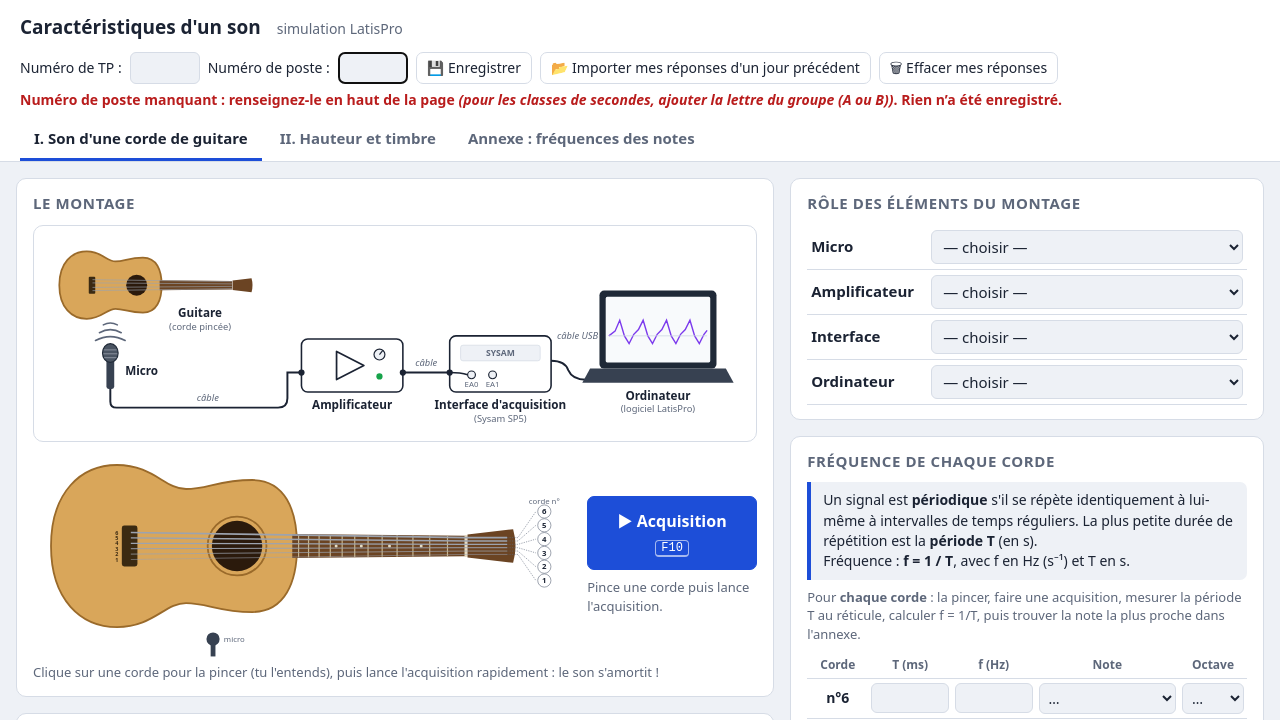
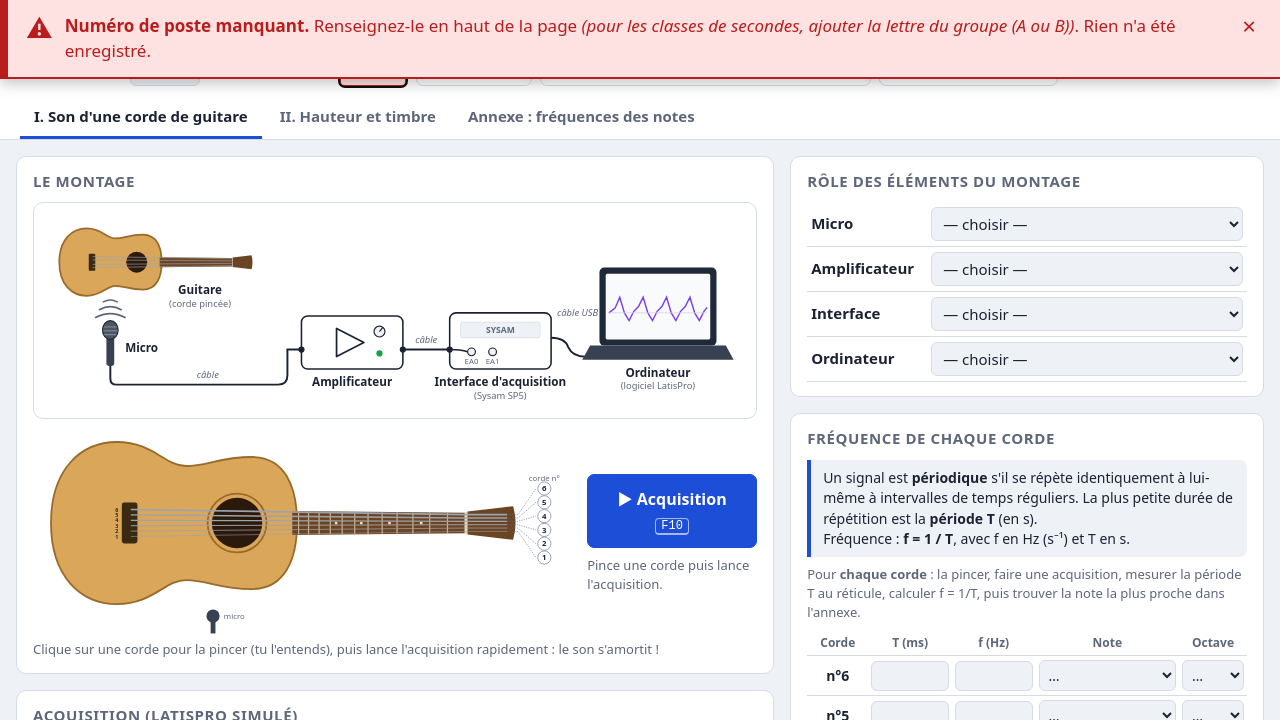
Before and after one commit to lucas202547/physique-chimie-loe-calmette, a plain HTML site: page tp-2nde/AE08_caracteristiques_son/index.html in a window 1280 px wide. Both pictures are taken after a click on the button "💾 Enregistrer". Shown: the top 720 px of the page. Drawn offline with Linux system fonts and the light colour scheme.

Commit message:
TP Caractéristiques d'un son : bandeau d'avertissement du numéro de poste

```diff
--- a/tp-2nde/AE08_caracteristiques_son/index.html
+++ b/tp-2nde/AE08_caracteristiques_son/index.html
@@ -112,9 +112,14 @@ table.notes tr:hover td{background:var(--okbg)}
 @media print{#instrTip,nav,.savebar button,.tools,button,#saveState{display:none!important}.page{display:block!important}section{break-inside:avoid}}
 header .savebar{margin-top:10px}
 .savebar input.court{width:5em;text-align:center}#saveState.warn{font-size:14px;font-weight:600;color:var(--bad)}
+#bandeau{position:fixed;top:0;left:0;right:0;z-index:9000;display:none;align-items:flex-start;gap:12px;padding:14px 18px;background:var(--badbg);color:var(--bad);border-bottom:2px solid var(--bad);border-left:8px solid var(--bad);font-size:17px;line-height:1.45;box-shadow:0 4px 14px rgba(0,0,0,.25)}
+#bandeau.on{display:flex}#bandeau .ico{font-size:26px;line-height:1.1}#bandeau .txt{flex:1}#bandeau b{font-weight:700}
+#bandeau button{border:none;background:transparent;color:inherit;font-size:24px;line-height:1;padding:0 6px;cursor:pointer}
+#poste.manquant{border:3px solid var(--bad);background:var(--badbg)}
 </style>
 </head>
 <body>
+<div id="bandeau" role="alert" aria-live="assertive"><span class="ico" aria-hidden="true">⚠</span><div class="txt"><b>Numéro de poste manquant.</b> Renseignez-le en haut de la page <i>(pour les classes de secondes, ajouter la lettre du groupe (A ou B))</i>. Rien n'a été enregistré.</div><button type="button" id="bandeauFermer" aria-label="Fermer l'avertissement">×</button></div>
 <header>
   <div class="t"><h1>Caractéristiques d'un son</h1><span>simulation LatisPro</span></div>
   <div class="savebar">
@@ -760,12 +765,16 @@ function setupSave() {
   const poste = document.getElementById('poste'), numTp = document.getElementById('num-tp');
   const say = (html, warn) => { st.className = warn ? 'warn' : ''; st.innerHTML = html; };
   // Numéro de poste : un nombre suivi éventuellement d'une lettre, 4 caractères maximum, en majuscules
-  poste.addEventListener('input', () => { poste.value = poste.value.toUpperCase().replace(/[^0-9A-Z]/g, '').match(/^(\d+[A-Z]?)?/)[0].slice(0, 4); });
+  const bandeau = document.getElementById('bandeau');
+  const cacher = () => { bandeau.classList.remove('on'); poste.classList.remove('manquant'); };
+  document.getElementById('bandeauFermer').onclick = cacher;
+  poste.addEventListener('input', () => { poste.value = poste.value.toUpperCase().replace(/[^0-9A-Z]/g, '').match(/^(\d+[A-Z]?)?/)[0].slice(0, 4); if (poste.value) cacher(); });
   const PICK = { id: 'tp-physique', startIn: 'documents', types: [{ description: 'Réponses du TP (JSON)', accept: { 'application/json': ['.json'] } }] };
 
   document.getElementById('saveFile').onclick = async () => {
     const pn = poste.value.trim();
-    if (!pn) { say('Numéro de poste manquant : renseignez-le en haut de la page <i>(pour les classes de secondes, ajouter la lettre du groupe (A ou B))</i>. Rien n’a été enregistré.', true); poste.focus(); return; }
+    if (!pn) { say(''); bandeau.classList.add('on'); poste.classList.add('manquant'); poste.focus({ preventScroll: true }); return; }
+    cacher();
     const t = parisNow(), tp = numTp.value.trim();
     const data = { identifiant_tp: TP_ID, version: TP_VERSION, numero_tp: tp, numero_poste: pn, date_heure: t.iso,
       reponses: fieldList().map(f => ({ id: f.id, intitule: f.intitule, reponse: readField(f.el) })) };
```
